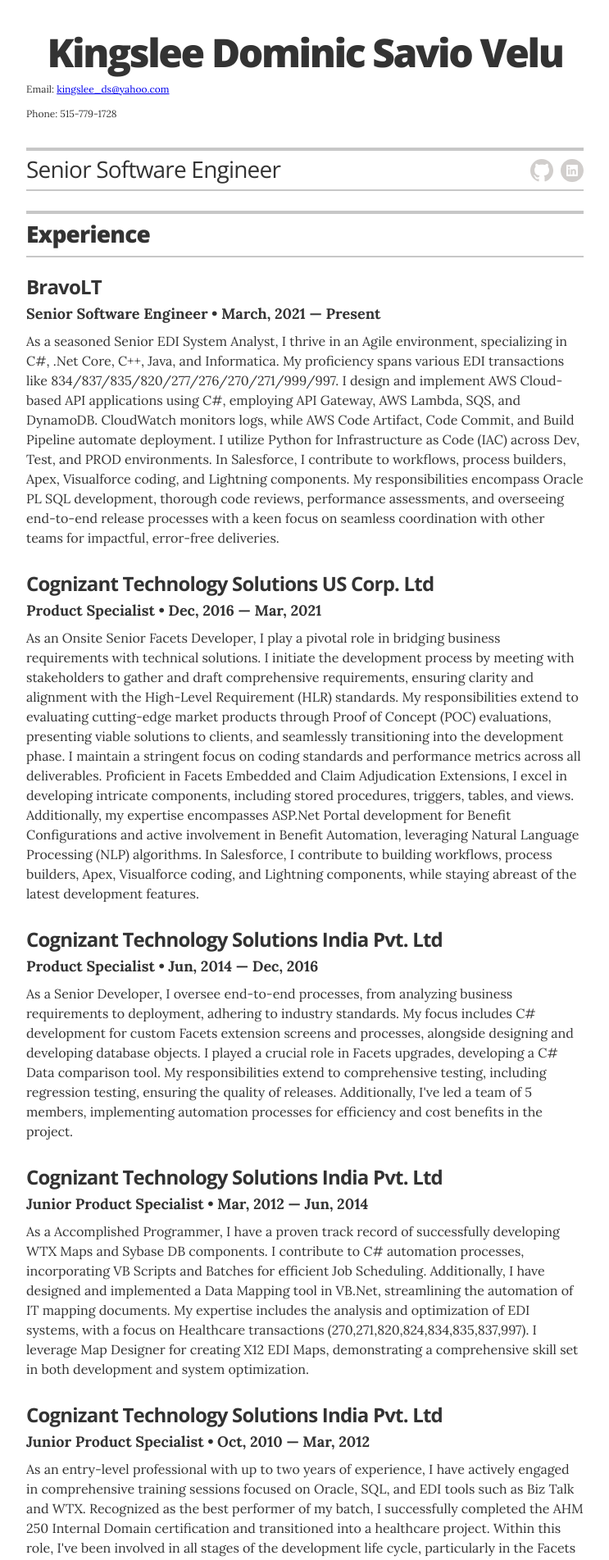
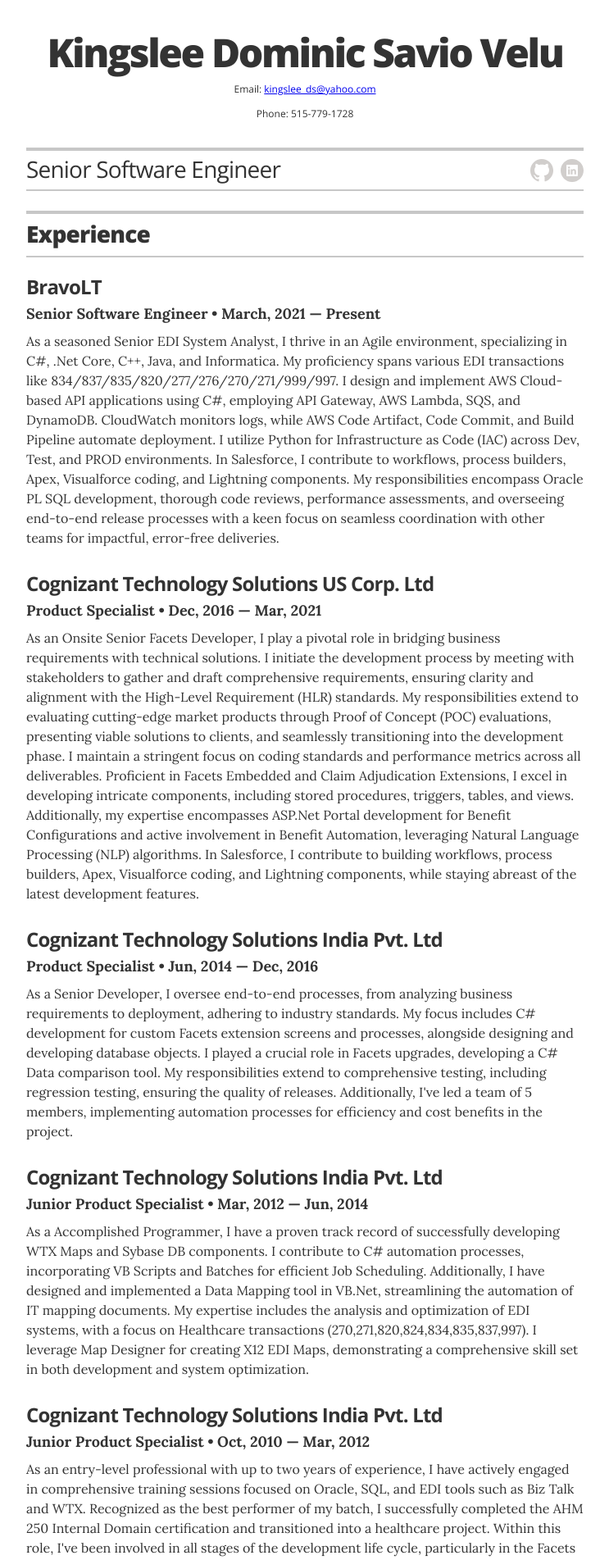
Before and after one commit to Kingslee1604/Resume, a Jekyll site: the page built from index.html, in a window 1280 px wide. Shown: the top 1903 px of the page at 82% size, without its empty margins (268-1011 px from the left). Built offline with Jekyll 4.4.1, drawn with Linux system fonts in a browser that asks for light colours.

Commit message:
Updated resume

```diff
--- a/_layouts/resume.html
+++ b/_layouts/resume.html
@@ -17,19 +17,13 @@
         {% endif %}
 
         <!-- Your name is defined in the _config.yml file -->
-        <h1 class="header-name" itemprop="name">{{ site.resume_name }}</h1>
+        <div class="header-name-container">
+          <h1 class="header-name" itemprop="name">{{ site.resume_name }}</h1>
 
-        <!-- Display email ID and phone number below the job title -->
-        <p style="font-size: 12px;">Email: <a href="mailto:{{ site.resume_contact_email }}">{{ site.resume_contact_email }}</a></p>
-        <p style="font-size: 12px;">Phone: {{ site.resume_contact_telephone }}</p>
-
-        <!-- To display contact info here, change `display_header_contact_info` value in _config.yml to true -->
-        {% if site.display_header_contact_info == 'true' %}
-          <div class="header-contact-info">
-            <p>Email: <a href="mailto:{{ site.resume_contact_email }}">{{ site.resume_contact_email }}</a></p>
-            <p>Phone: {{ site.resume_contact_telephone }}</p>
-          </div>
-        {% endif %}
+          <!-- Display email ID and phone number below the name -->
+          <p class="header-contact-info" style="font-size: 12px;">Email: <a href="mailto:{{ site.resume_contact_email }}">{{ site.resume_contact_email }}</a></p>
+          <p class="header-contact-info" style="font-size: 12px;">Phone: {{ site.resume_contact_telephone }}</p>
+        </div>
 
         <div class="title-bar no-print">
 
```
